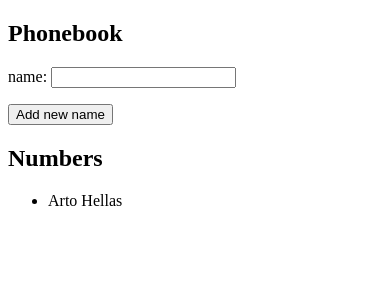
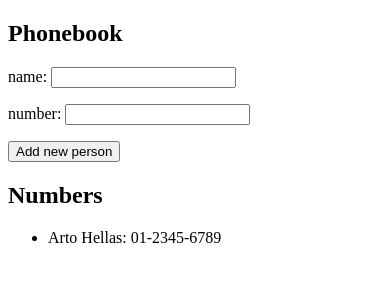
Before and after one commit to stefano76/full-stack-open-course, a React (Vite) app in the folder part2/phonebook/: page / in a window 390 px wide. Shown: the top 300 px of the page. Built offline with nearby package versions, Linux system fonts and the light colour scheme.

Commit message:
Exercise 2.8: The Phonebook Step 3

```diff
--- a/part2/phonebook/src/App.jsx
+++ b/part2/phonebook/src/App.jsx
@@ -2,43 +2,56 @@ import {useState} from 'react'
 
 const App = () => {
     const [persons, setPersons] = useState([
-        {name: 'Arto Hellas'}
+        {name: 'Arto Hellas', number: '01-2345-6789'}
     ])
     const [newName, setNewName] = useState('')
+    const [newNumber, setNewNumber] = useState('')
 
     const addName = (event) => {
         event.preventDefault()
 
-        if ( persons.find(person => person.name === newName) ) {
+        if (persons.find(person => person.name === newName)) {
             alert(`${newName} is already in the phonebook!`)
         } else {
-            setPersons([...persons, {name: newName}])
+            setPersons([...persons, {name: newName, number: newNumber}])
         }
 
         setNewName('')
+        setNewNumber('')
     }
 
     const handleNewName = (event) => {
+        // console.log(event.target.value)
         setNewName(event.target.value)
     }
 
-    const Number = ({ person }) => <li>{person.name}</li>
+    const handleNewNumber = (event) => {
+        // console.log(event.target.value)
+        setNewNumber(event.target.value)
+    }
+
+    const Number = ({person}) => {
+        return (
+            <li>{person.name}: {person.number}</li>
+        )
+    }
 
     return (
         <div>
             <h2>Phonebook</h2>
             <form onSubmit={addName}>
-                <div>
-                    name: <input value={newName} onChange={handleNewName} />
-                </div>
-                <div>
-                    <button style={{ marginTop: '1rem' }} type="submit">Add new name</button>
+                <div style={{display: 'flex', flexDirection: 'column', gap: '1rem'}}>
+                    <div>name: <input value={newName} onChange={handleNewName}/></div>
+                    <div>number: <input value={newNumber} onChange={handleNewNumber}/></div>
+                    <div>
+                        <button type="submit">Add new person</button>
+                    </div>
                 </div>
             </form>
             <h2>Numbers</h2>
             <ul>
                 {persons.map((person) => (
-                    <Number key={person.name.replaceAll(" ", "")} person={person} />
+                    <Number key={person.name.replaceAll(" ", "")} person={person}/>
                 ))}
             </ul>
         </div>
```
